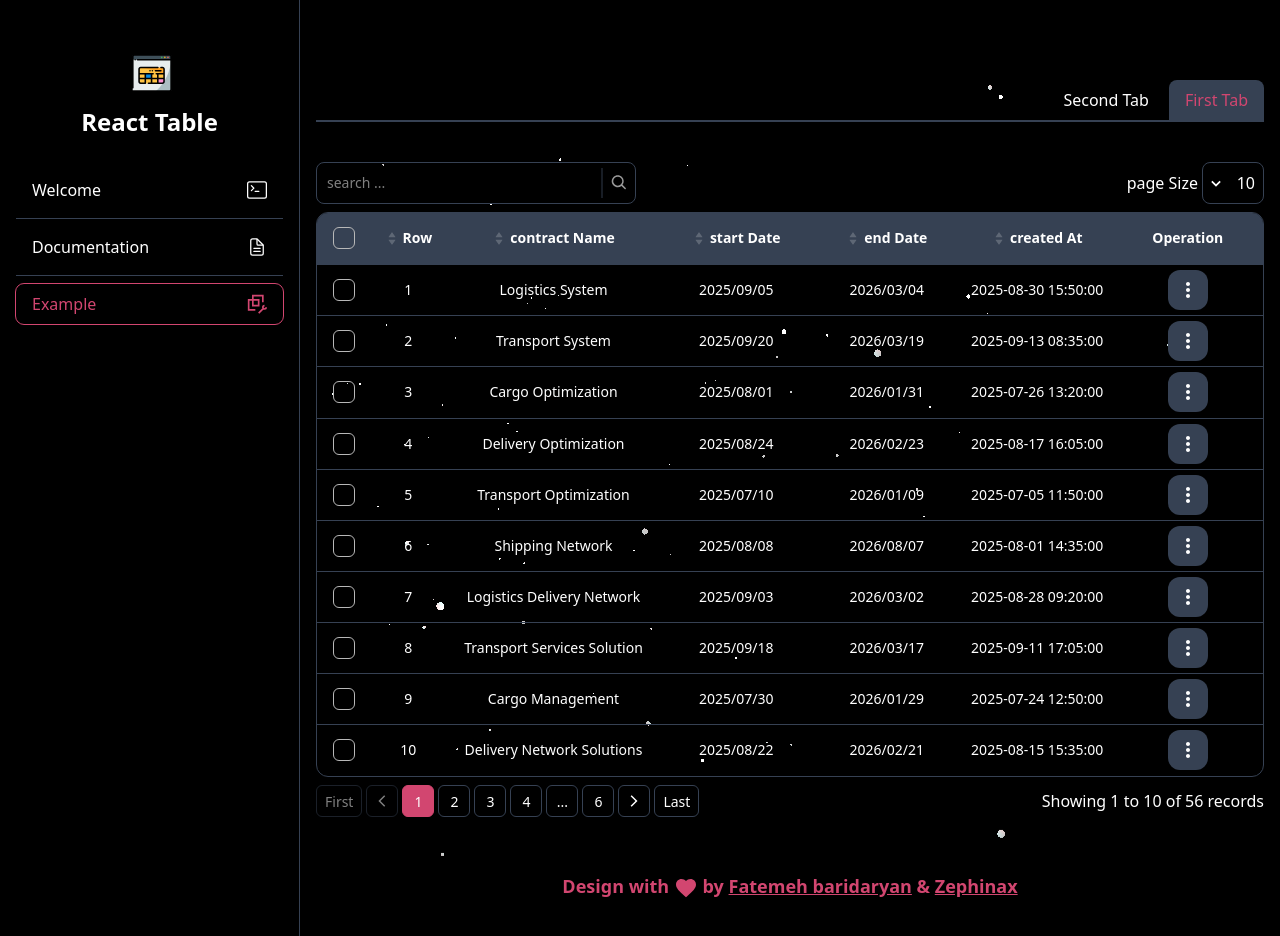
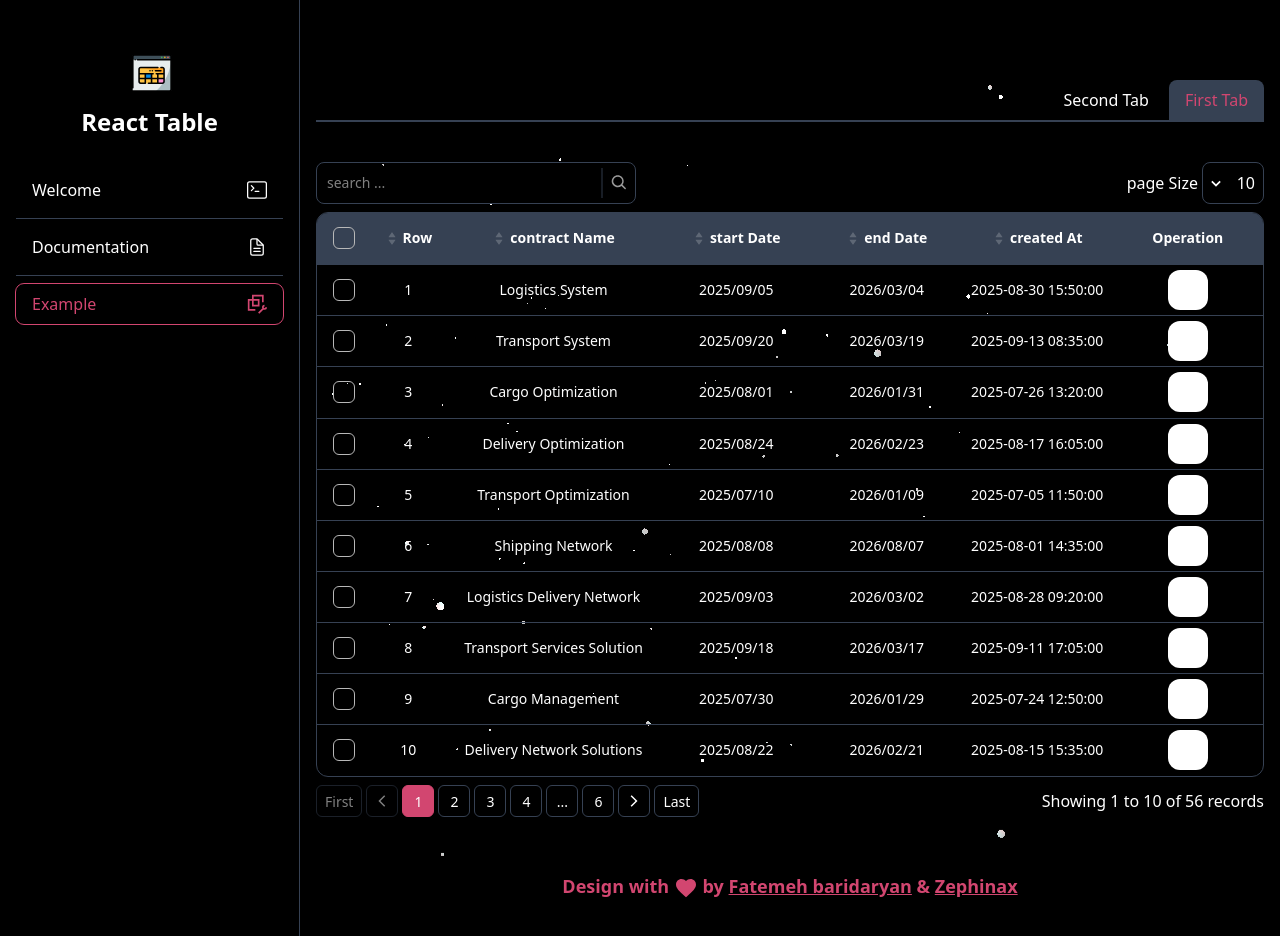
Before and after one commit to fatemeh-bd/responsive-react-datatable, a React (Vite) app: page /#/example in a window 1280 px wide. Shown: the top 936 px of the page. Built offline with nearby package versions, Linux system fonts and the light colour scheme.

Commit message:
style: edit ActionDropDown background color

```diff
--- a/src/components/table/tools/actionDropDown/ActionDropDown.tsx
+++ b/src/components/table/tools/actionDropDown/ActionDropDown.tsx
@@ -64,7 +64,12 @@ export function ActionDropDown({
 
 const actionButton = () => {
   return (
-    <button className="cursor-pointer bg-slate-300 option-button py-2 text-sm rounded-xl !min-w-fit !px-2 !w-full">
+    <button
+      style={{
+        backgroundColor: "#fff",
+      }}
+      className="cursor-pointer option-button py-2 text-sm rounded-xl !min-w-fit !px-2 !w-full"
+    >
       <BiDotsVerticalRounded className="size-6 mx-auto" />
     </button>
   );
@@ -72,7 +77,12 @@ const actionButton = () => {
 
 const managementButton = (text: string) => {
   return (
-    <button className="cursor-pointer option-button flex items-center gap-1 !transition-none bg-slate-300 py-2 text-sm rounded-xl !min-w-fit !px-2 !w-full">
+    <button
+      style={{
+        backgroundColor: "#fff",
+      }}
+      className="cursor-pointer option-button flex items-center gap-1 !transition-none py-2 text-sm rounded-xl !min-w-fit !px-2 !w-full"
+    >
       {text}
       <ChevronDown className="size-5" />
     </button>
```
Also changed, not shown: 2 other files (tests, documents, lock files or other folders).
